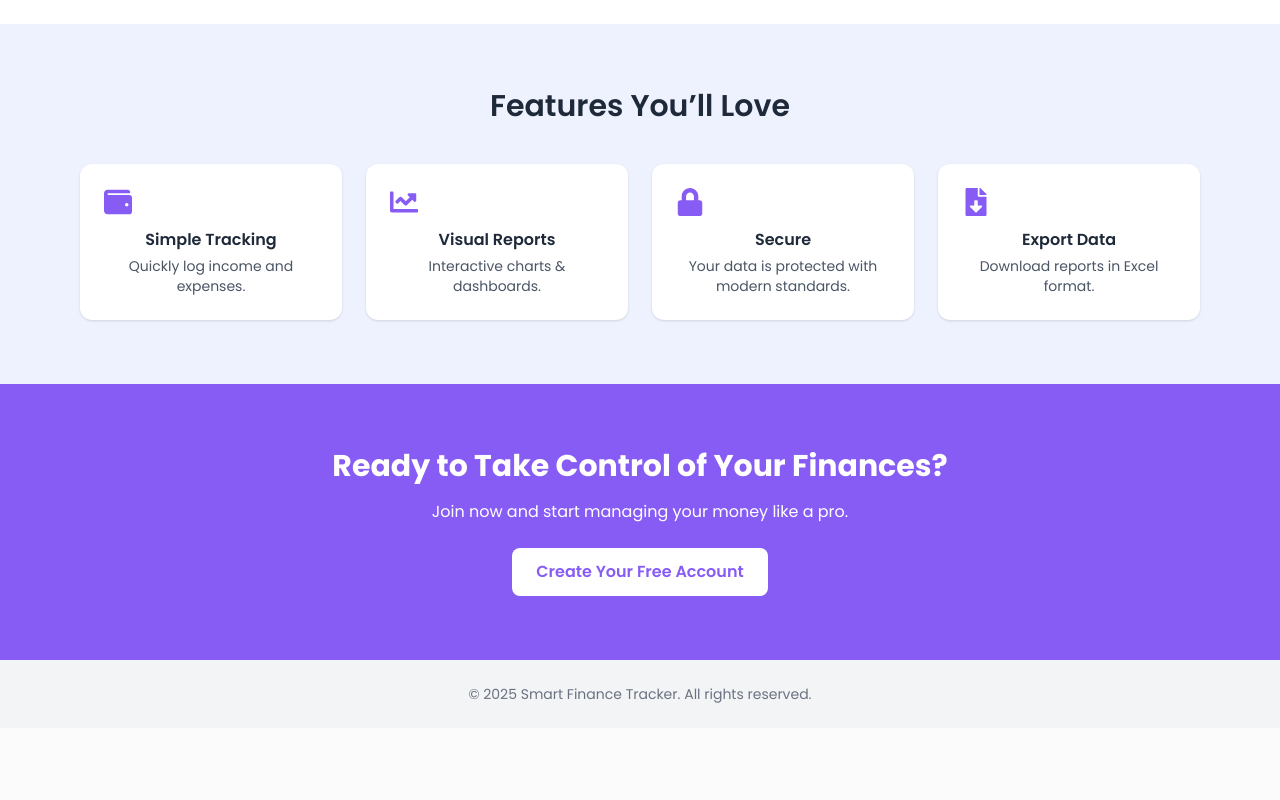
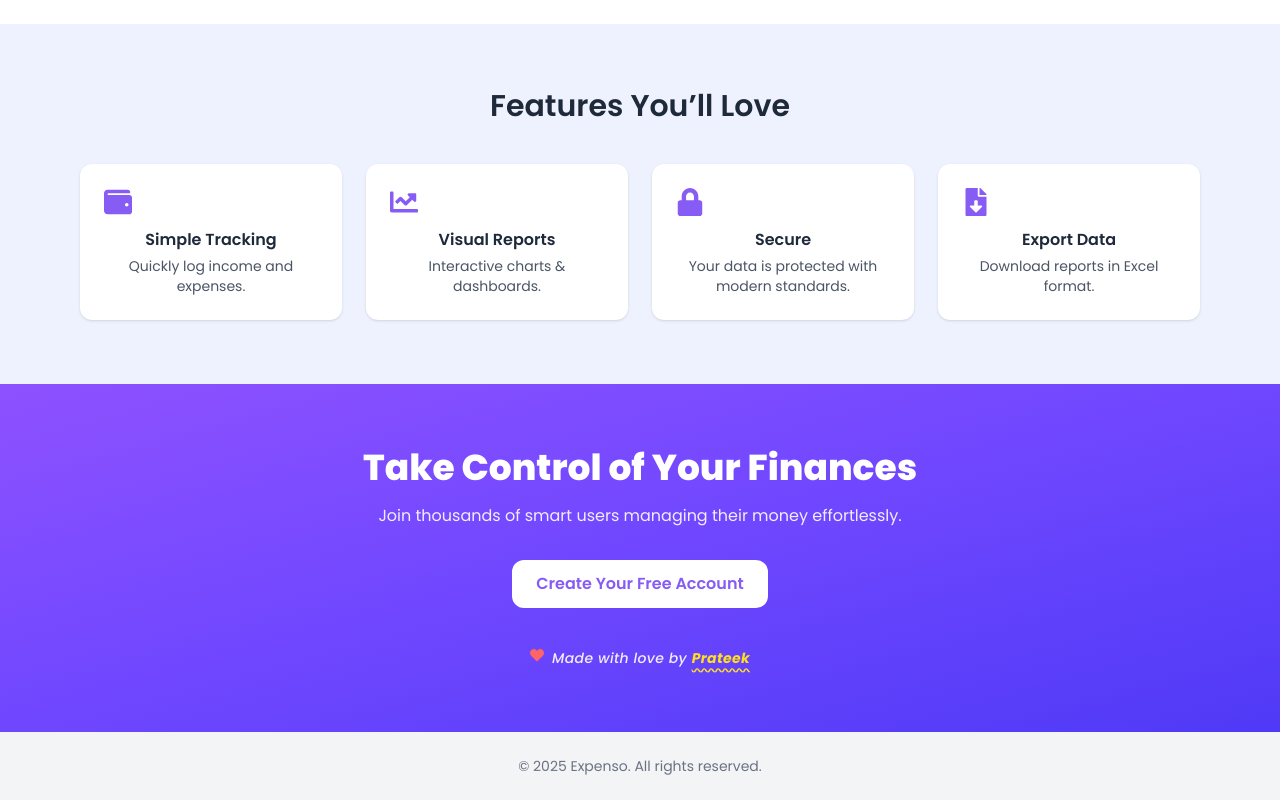
Before and after one commit to prateekThakur84/Expensooo, a React (Vite) app in the folder frontend/: page /LandingPage in a window 1280 px wide. Shown: the part 952-1752 px from the top of the page. Before the commit the page ends 1680 px from the top, so only its background shows below. Built offline with nearby package versions, Linux system fonts and the light colour scheme.

Commit message:
made with Love prateek

```diff
--- a/frontend/src/components/LandingPage/CallToAction.jsx
+++ b/frontend/src/components/LandingPage/CallToAction.jsx
@@ -1,18 +1,33 @@
 import React from "react";
 import { useNavigate } from "react-router-dom";
+import { FaHeart } from "react-icons/fa";
 
 const CallToAction = () => {
   const navigate = useNavigate();
+
   return (
-    <section className="py-16 bg-primary text-white text-center px-6">
-      <h2 className="text-3xl font-bold mb-4">Ready to Take Control of Your Finances?</h2>
-      <p className="text-md mb-6">Join now and start managing your money like a pro.</p>
+    <section className="relative py-16 bg-gradient-to-br from-violet-500 to-indigo-600 text-white text-center px-6 ">
+      <h2 className="text-4xl font-extrabold mb-4">Take Control of Your Finances</h2>
+      <p className="text-md mb-8 opacity-90">
+        Join thousands of smart users managing their money effortlessly.
+      </p>
+
       <button
         onClick={() => navigate("/signup")}
-        className="bg-white text-primary px-6 py-3 font-semibold rounded-lg hover:bg-gray-100"
+        className="bg-white text-primary px-6 py-3 font-semibold rounded-xl hover:bg-gray-100 transition duration-200"
       >
         Create Your Free Account
       </button>
+
+      <div className="mt-10 flex items-center justify-center gap-2 text-sm text-white/90">
+        <FaHeart className="text-red-400 animate-bounce" />
+        <span className="italic tracking-wide font-medium">
+          Made with love by{" "}
+          <span className="text-yellow-300 font-bold underline decoration-wavy underline-offset-4">
+            Prateek
+          </span>
+        </span>
+      </div>
     </section>
   );
 };
--- a/frontend/src/components/LandingPage/Footer.jsx
+++ b/frontend/src/components/LandingPage/Footer.jsx
@@ -2,7 +2,7 @@ import React from "react";
 
 const Footer = () => (
   <footer className="py-6 bg-gray-100 text-center text-sm text-gray-500">
-    © {new Date().getFullYear()} Smart Finance Tracker. All rights reserved.
+    © {new Date().getFullYear()} Expenso. All rights reserved.
   </footer>
 );
 
```
Also changed, not shown: 1 other file (tests, documents, lock files or other folders).
